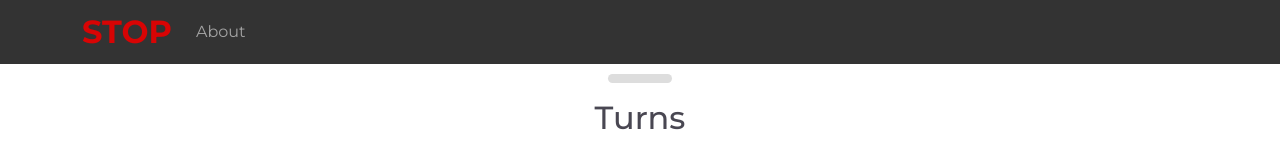
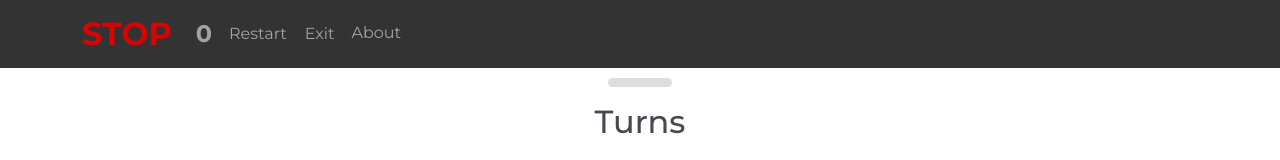
Before and after one commit to jotapedrok/stop, a React (Create React App) app: page /stop/game in a window 1280 px wide. Shown: the top 160 px of the page. Built offline with nearby package versions, Linux system fonts and the light colour scheme; sample sign-in values are in the browser's storage.

Commit message:
fix header

```diff
--- a/src/components/Header/index.tsx
+++ b/src/components/Header/index.tsx
@@ -24,14 +24,14 @@ export default function Header() {
         <Navbar.Brand bsPrefix="logo-container" href="/">
           STOP
         </Navbar.Brand>
-        {location.pathname === '/game' ? (
+        {location.pathname === '/stop/game' ? (
           <Navbar.Text className="score">{score}</Navbar.Text>
         ) : (
           <div />
         )}
         <Navbar.Collapse id="responsive-navbar-nav">
           <Nav>
-            {location.pathname === '/game' && (
+            {location.pathname === '/stop/game' && (
               <Nav.Item>
                 <Nav.Link
                   onClick={() => {
@@ -46,7 +46,7 @@ export default function Header() {
                 </Nav.Link>
               </Nav.Item>
             )}
-            {location.pathname === '/game' && (
+            {location.pathname === '/stop/game' && (
               <Nav.Item>
                 <Nav.Link
                   onClick={() => {
```
